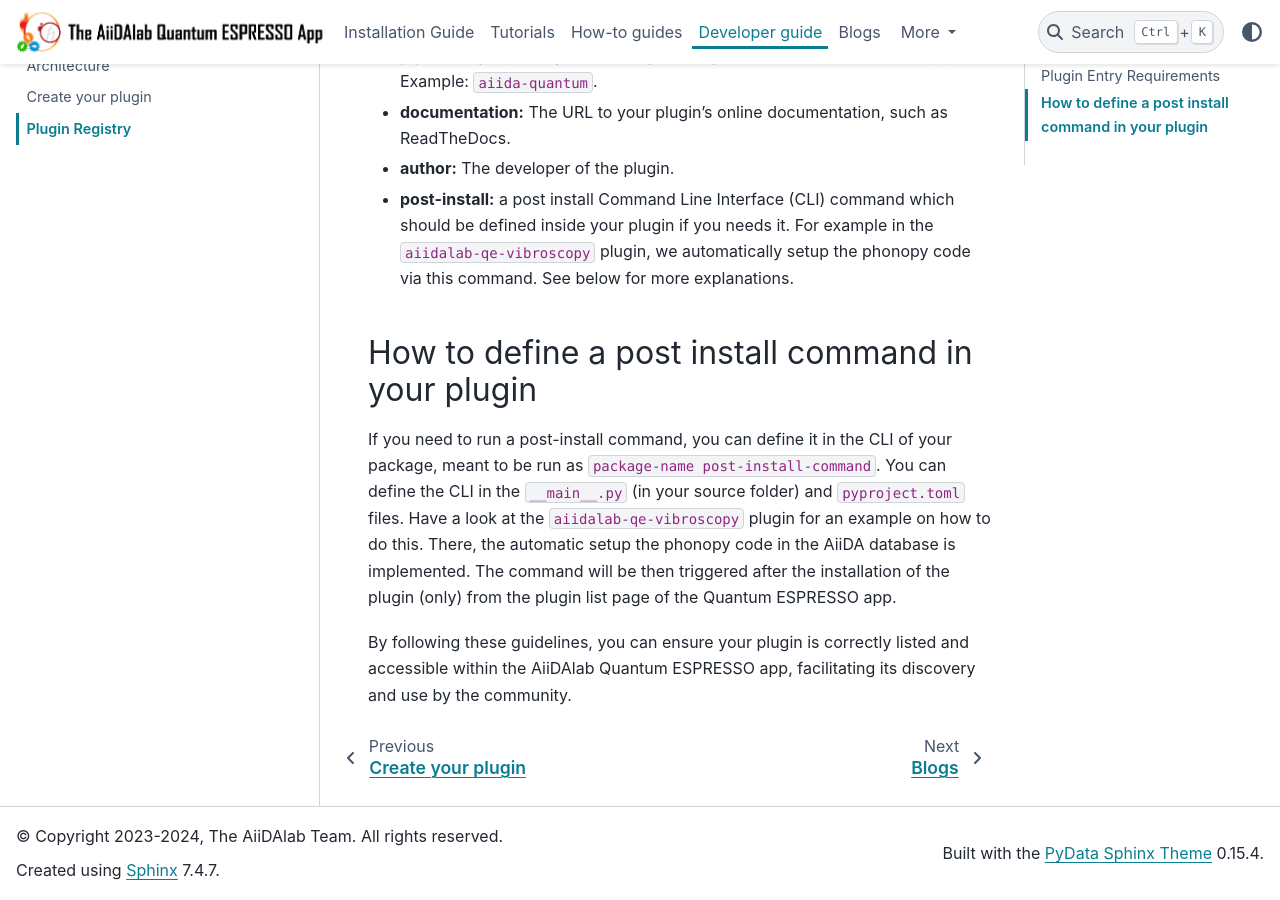
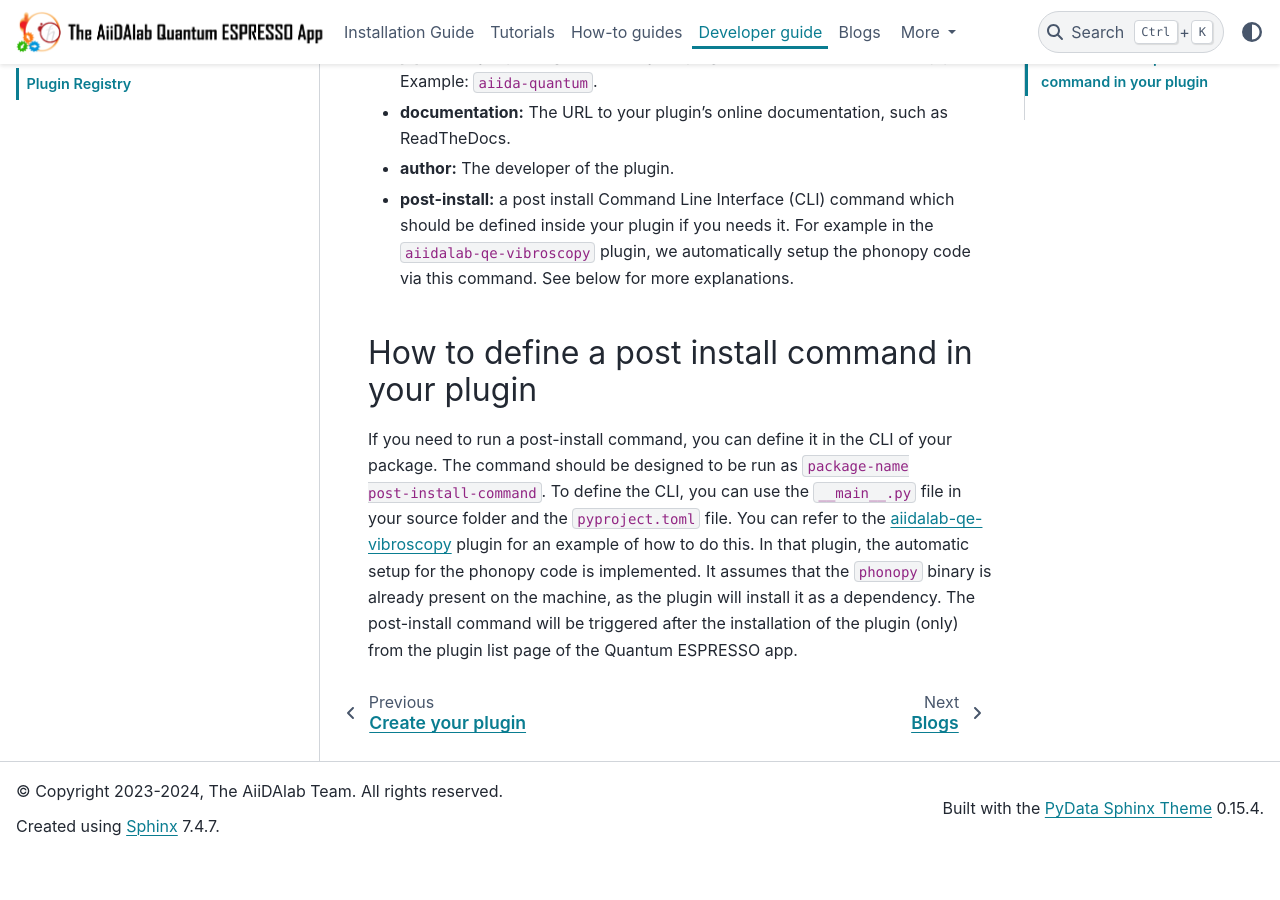
Before and after one commit to aiidalab/aiidalab-qe, a Sphinx documentation site: the page built from docs/source/development/plugin_registry.rst, in a window 1280 px wide and 900 px high, scrolled down 1140 px. Built offline with Sphinx 7.4.7 and the PyData theme 0.15.4, drawn with Linux system fonts in a browser that asks for light colours; after the commit the page ends 1995 px from its top, so only the background shows below that.

Commit message:
documentation on automatic post install plugins refined and ready.

```diff
--- a/docs/source/development/plugin_registry.rst
+++ b/docs/source/development/plugin_registry.rst
@@ -47,10 +47,7 @@ At least one of ``github`` or ``pip`` is required. ``pip`` installation will be
 
 How to define a post install command in your plugin
 ---------------------------------------------------------------------
-
-If you need to run a post-install command, you can define it in the CLI of your package, meant to be run as ``package-name post-install-command``.
-You can define the CLI  in the ``__main__.py``  (in your source folder) and ``pyproject.toml`` files. Have a look at the  ``aiidalab-qe-vibroscopy`` plugin for an example on how to do this.
-There, the automatic setup the phonopy code in the AiiDA database is implemented.
-The command will be then triggered after the installation of the plugin (only) from the plugin list page of the Quantum ESPRESSO app.
-
-By following these guidelines, you can ensure your plugin is correctly listed and accessible within the AiiDAlab Quantum ESPRESSO app, facilitating its discovery and use by the community.
+If you need to run a post-install command, you can define it in the CLI of your package. The command should be designed to be run as ``package-name post-install-command``.
+To define the CLI, you can use the ``__main__.py`` file in your source folder and the ``pyproject.toml`` file. You can refer to the `aiidalab-qe-vibroscopy <https://github.com/mikibonacci/aiidalab-qe-vibroscopy>`_ plugin for an example of how to do this.
+In that plugin, the automatic setup for the phonopy code is implemented. It assumes that the ``phonopy`` binary is already present on the machine, as the plugin will install it as a dependency.
+The post-install command will be triggered after the installation of the plugin (only) from the plugin list page of the Quantum ESPRESSO app.
```
